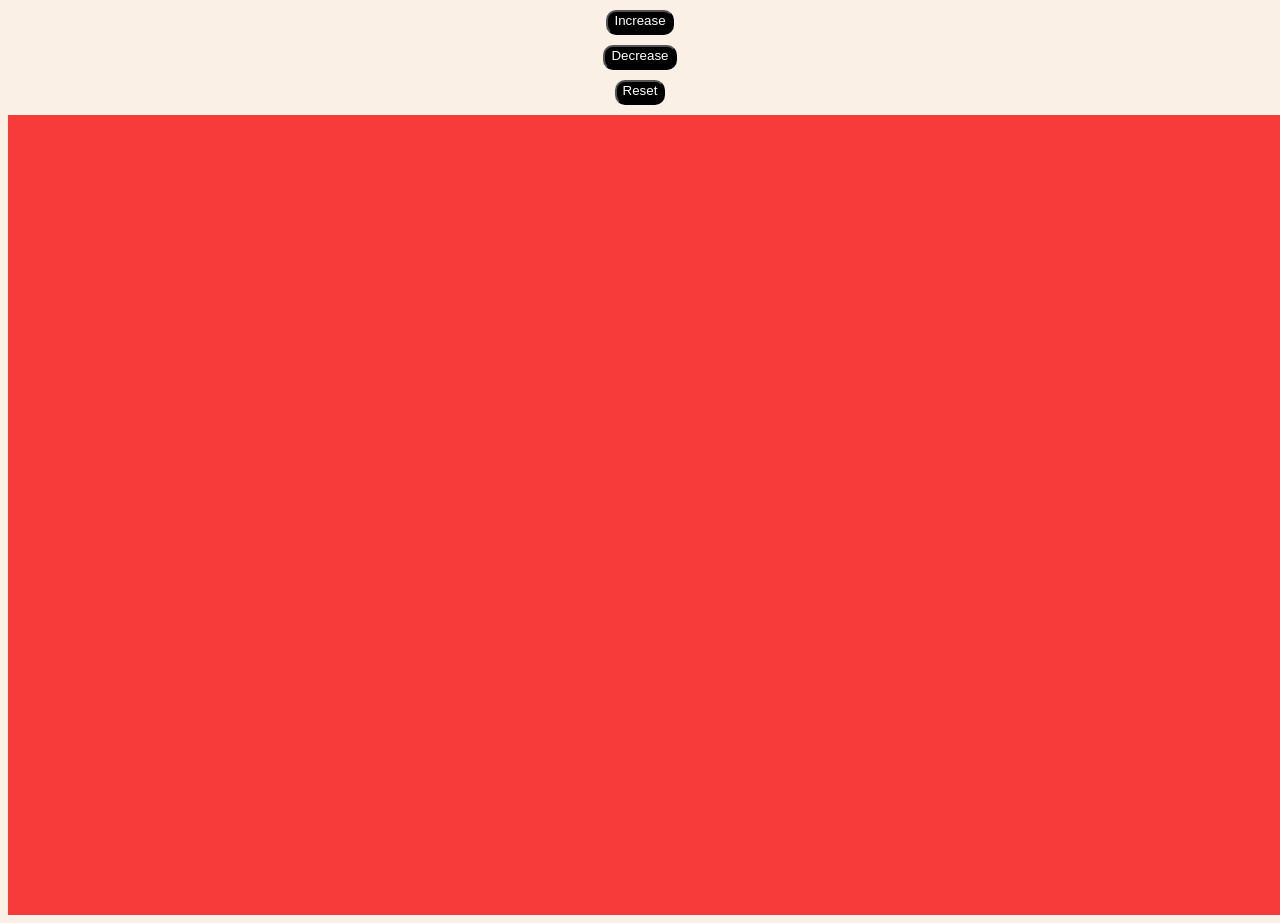
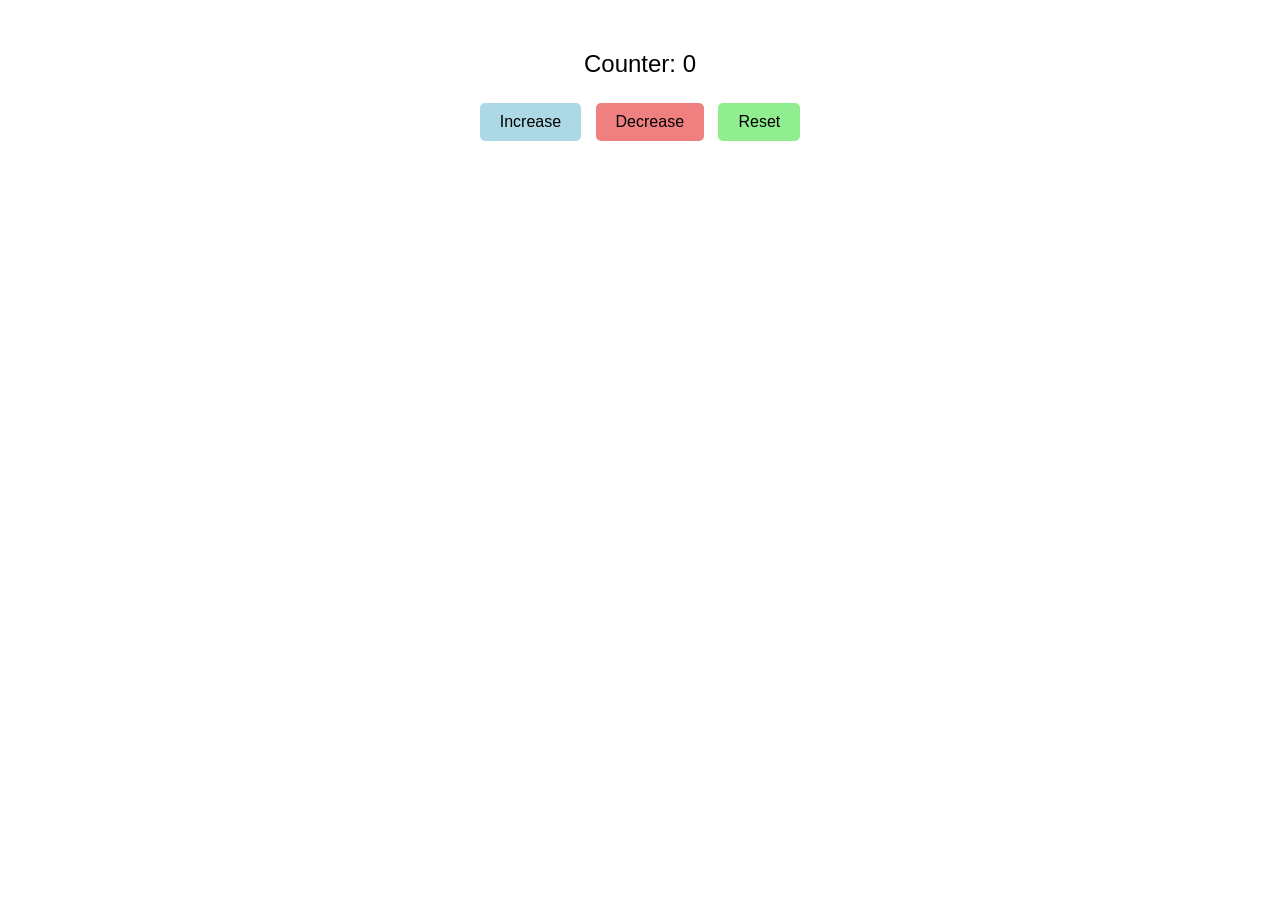
Before and after one commit to KrishiPL/counter, a plain HTML site: page index.html in a window 1280 px wide. After the commit the page ends 800 px from the top, so only its background shows below. Drawn offline with Linux system fonts and the light colour scheme.

Commit message:
Add files via upload
Updated application with styles and UI

```diff
--- a/counter.js
+++ b/counter.js
@@ -1,19 +1,24 @@
 let counter = 0;
 
 const countIncrease = () => {
-  if(counter < 10){
-    counter = counter + 1;
+  if (counter < 10) {
+    counter += 1;
+    updateCounterDisplay();
   }
-
 };
 
 const countDecrease = () => {
-  if(counter > 0){
-    counter = counter - 1;
+  if (counter > 0) {
+    counter -= 1;
+    updateCounterDisplay();
   }
 };
 
-
 const countReset = () => {
   counter = 0;
+  updateCounterDisplay();
 };
+
+const updateCounterDisplay = () => {
+  document.getElementById('counterValue').textContent = counter;
+};
--- a/index.html
+++ b/index.html
@@ -1,37 +1,17 @@
-<!DOCTYPE hmtl>
-<html>
+<!DOCTYPE html>
+<html lang="en">
+<head>
+  <meta charset="UTF-8">
+  <meta name="viewport" content="width=device-width, initial-scale=1.0">
+  <title>Counter Example</title>
+  <link rel="stylesheet" href="styles.css">
+</head>
+<body>
+  <div class="counter">Counter: <span id="counterValue">0</span></div>
+  <button class="button button-increase" onclick="countIncrease()">Increase</button>
+  <button class="button button-decrease" onclick="countDecrease()">Decrease</button>
+  <button class="button button-reset" onclick="countReset()">Reset</button>
 
-<head>
-    <title>counter</title>
-    <script src = "./counter.js" defer></script>
-    <style>
-    body {
-        background-color: linen;
-      }
-      button {
-        display: flex;
-        margin: 10px auto;
-        background-color: black;
-        color: white;
-        border-radius: 10px;
-        height: 25px;
-      }
-
-      div {
-        height: 100vh;
-        width: 100vw;
-        background-color: rgb(247, 58, 58);
-      }
-      </style>
-</head>
-
-<body>
-    <button onclick = "countIncrease()" id="button">Increase</button>
-    <button onclick = "countDecrease()" id="button">Decrease</button>
-    <button onclick = "countReset()" id="button">Reset</button>
-
-    <div id="demo"></div>
-
+  <script src="counter.js"></script>
 </body>
-
 </html>
--- /dev/null
+++ b/styles.css
@@ -0,0 +1,50 @@
+body {
+    font-family: Arial, sans-serif;
+    text-align: center;
+    margin-top: 50px;
+    background-color: #ffffff; /* White background color */
+  }
+
+  .button {
+    padding: 10px 20px;
+    margin: 5px;
+    font-size: 16px;
+    border: none;
+    border-radius: 5px; /* Optional: adds rounded corners */
+    color: #000000; /* Black text color */
+    cursor: pointer; /* Changes cursor to a pointer on hover */
+  }
+
+  .button-increase {
+    background-color: #add8e6; /* Light blue for Increase button */
+  }
+
+  .button-decrease {
+    background-color: #f08080; /* Medium red for Decrease button */
+  }
+
+  .button-reset {
+    background-color: #90ee90; /* Light green for Reset button */
+  }
+
+  .button-increase:hover {
+    background-color: #87ceeb; /* Slightly darker blue for hover effect */
+  }
+
+  .button-decrease:hover {
+    background-color: #e57373; /* Slightly darker red for hover effect */
+  }
+
+  .button-reset:hover {
+    background-color: #77dd77; /* Slightly darker green for hover effect */
+  }
+
+  .counter {
+    font-size: 24px;
+    margin: 20px;
+    color: #000000; /* Black color for the counter heading */
+  }
+
+  #counterValue {
+    color: #000000; /* Black color for the counter value */
+  }
```
